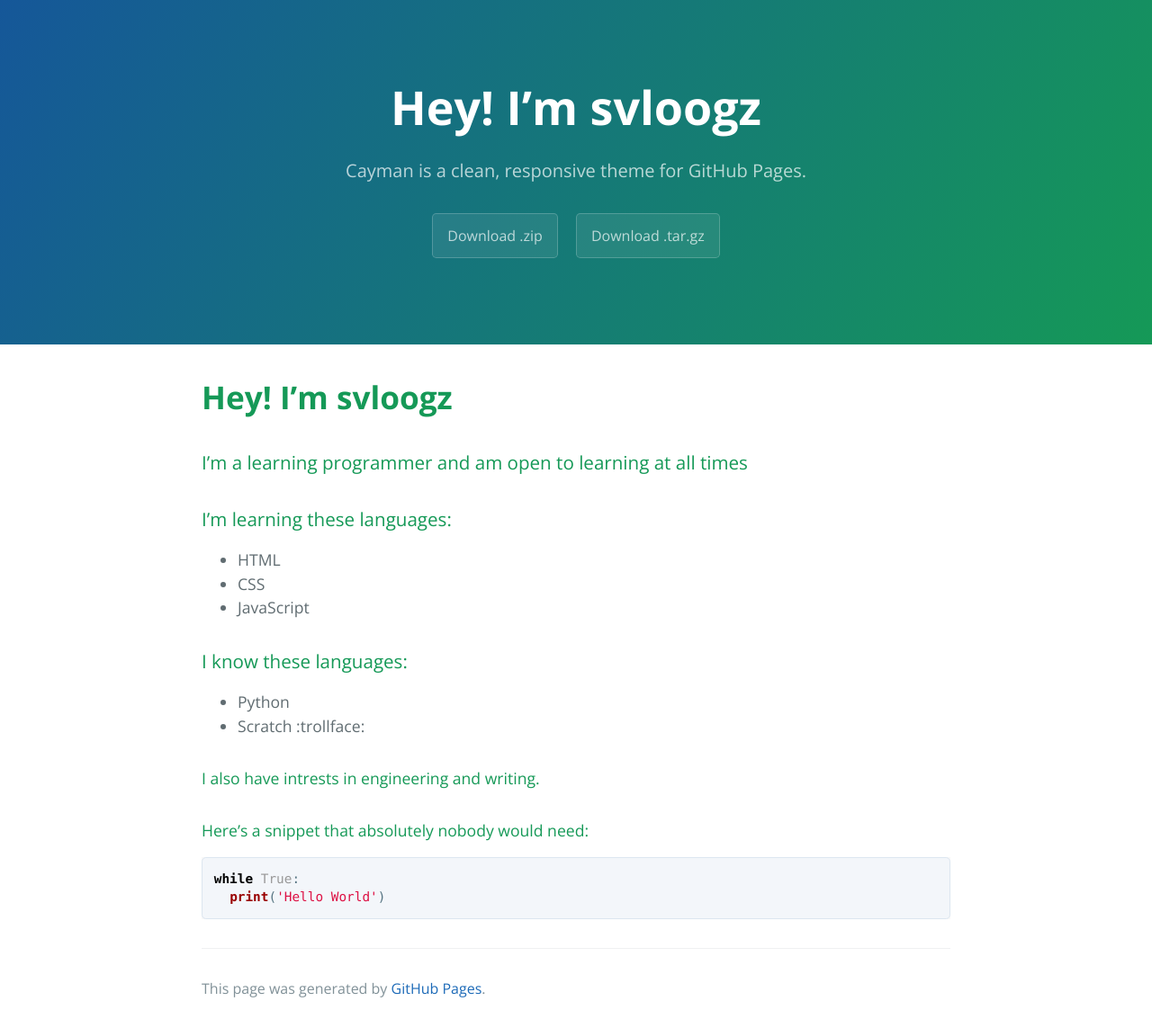
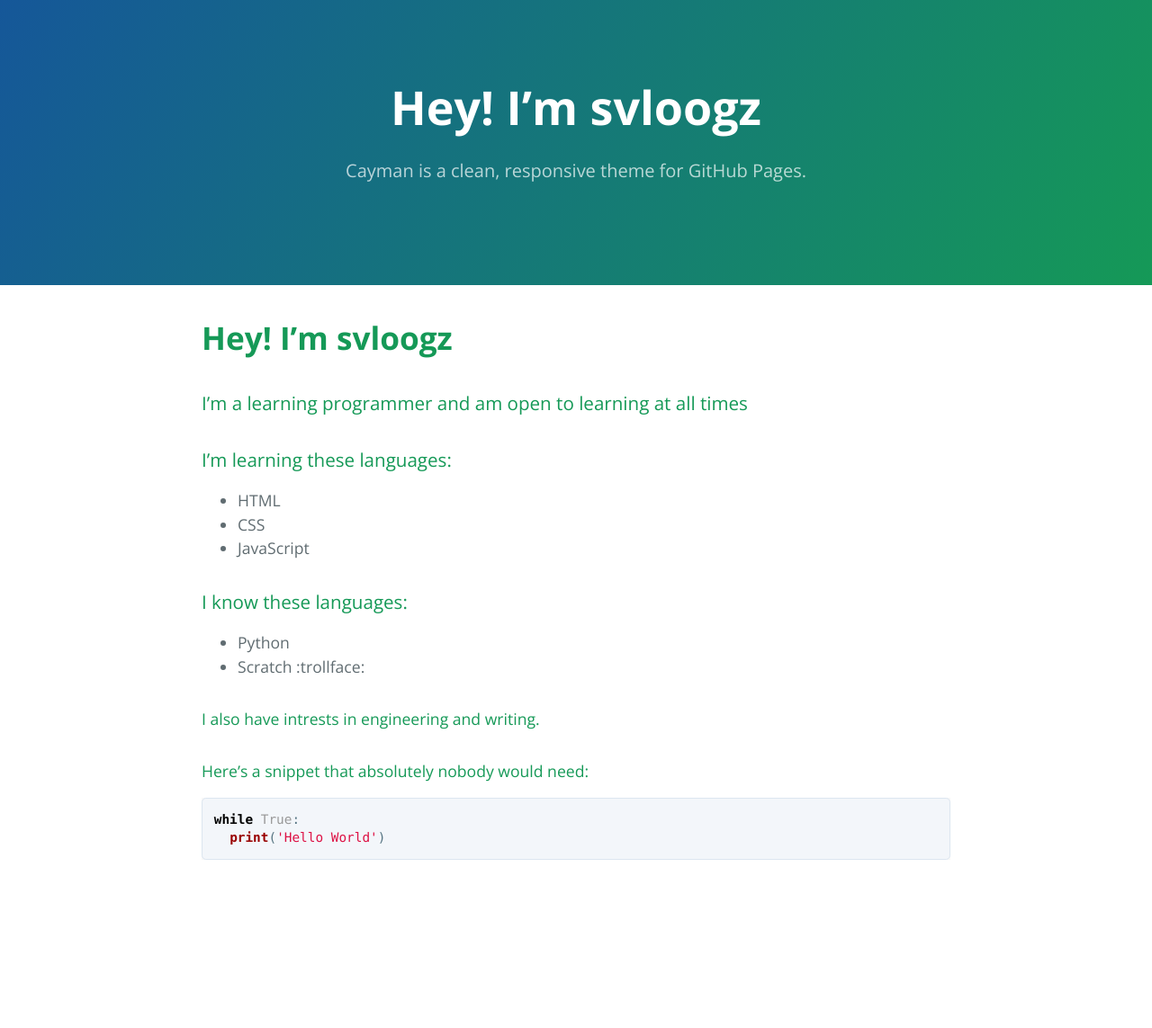
Before and after one commit to slvoog/slvoog.github.io, a Jekyll site: the page built from index.md, in a window 1280 px wide. Shown: the whole page at 90% size. Built offline with Jekyll 4.4.1, drawn with Linux system fonts in a browser that asks for light colours; our own code applies the rules of GitHub Pages for plain Markdown files; after the commit the page ends 1004 px from its top, so only the background shows below that.

Commit message:
Update default.html

```diff
--- a/_layouts/default.html
+++ b/_layouts/default.html
@@ -18,24 +18,10 @@
     <header class="page-header" role="banner">
       <h1 class="project-name">{{ page.title | default: site.title | default: site.github.repository_name }}</h1>
       <h2 class="project-tagline">{{ page.description | default: site.description | default: site.github.project_tagline }}</h2>
-      {% if site.github.is_project_page %}
-        <a href="{{ site.github.repository_url }}" class="btn">View on GitHub</a>
-      {% endif %}
-      {% if site.show_downloads %}
-        <a href="{{ site.github.zip_url }}" class="btn">Download .zip</a>
-        <a href="{{ site.github.tar_url }}" class="btn">Download .tar.gz</a>
-      {% endif %}
     </header>
 
     <main id="content" class="main-content" role="main">
       {{ content }}
-
-      <footer class="site-footer">
-        {% if site.github.is_project_page %}
-          <span class="site-footer-owner"><a href="{{ site.github.repository_url }}">{{ site.github.repository_name }}</a> is maintained by <a href="{{ site.github.owner_url }}">{{ site.github.owner_name }}</a>.</span>
-        {% endif %}
-        <span class="site-footer-credits">This page was generated by <a href="https://pages.github.com">GitHub Pages</a>.</span>
-      </footer>
     </main>
   </body>
 </html>
```
